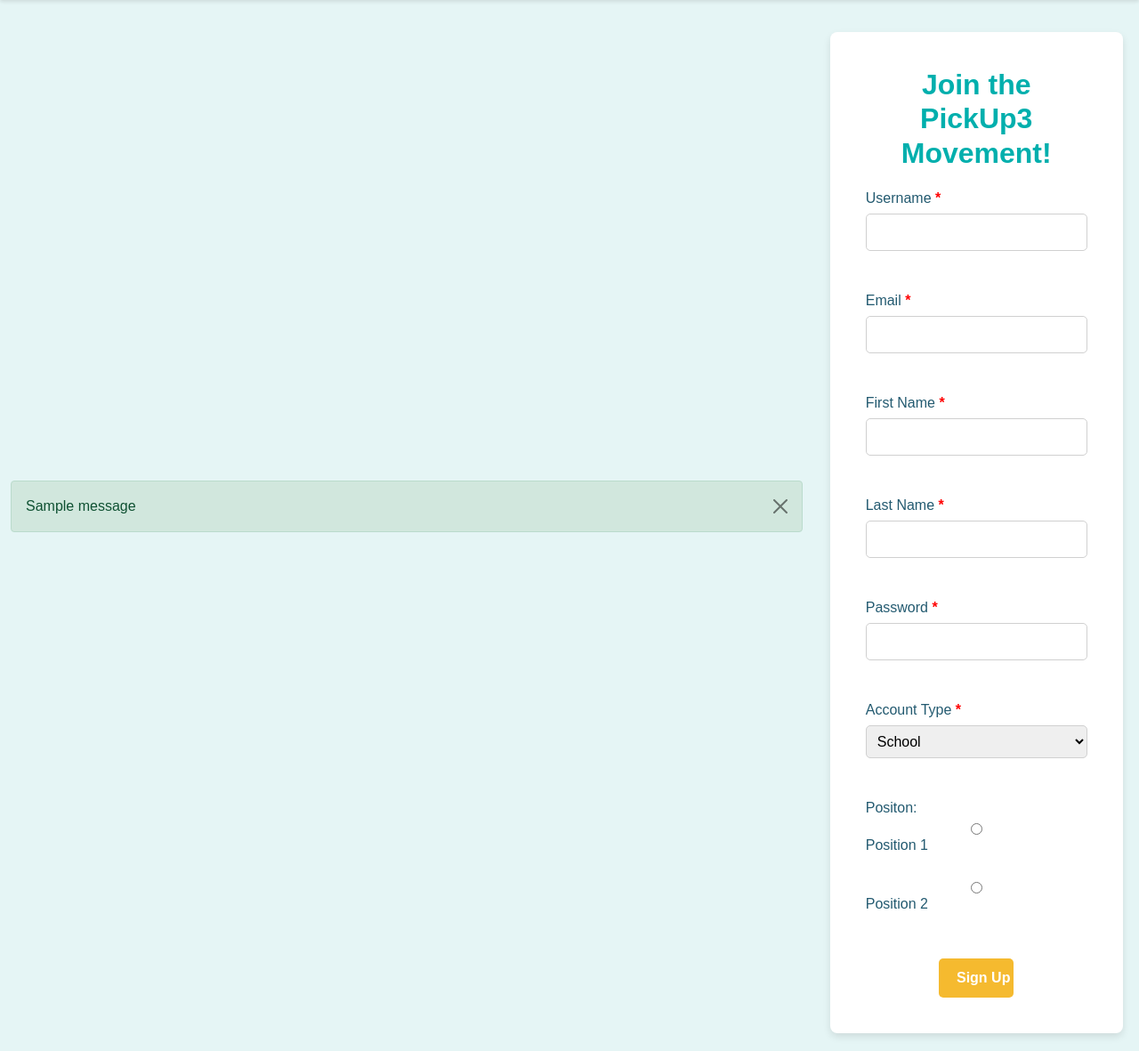
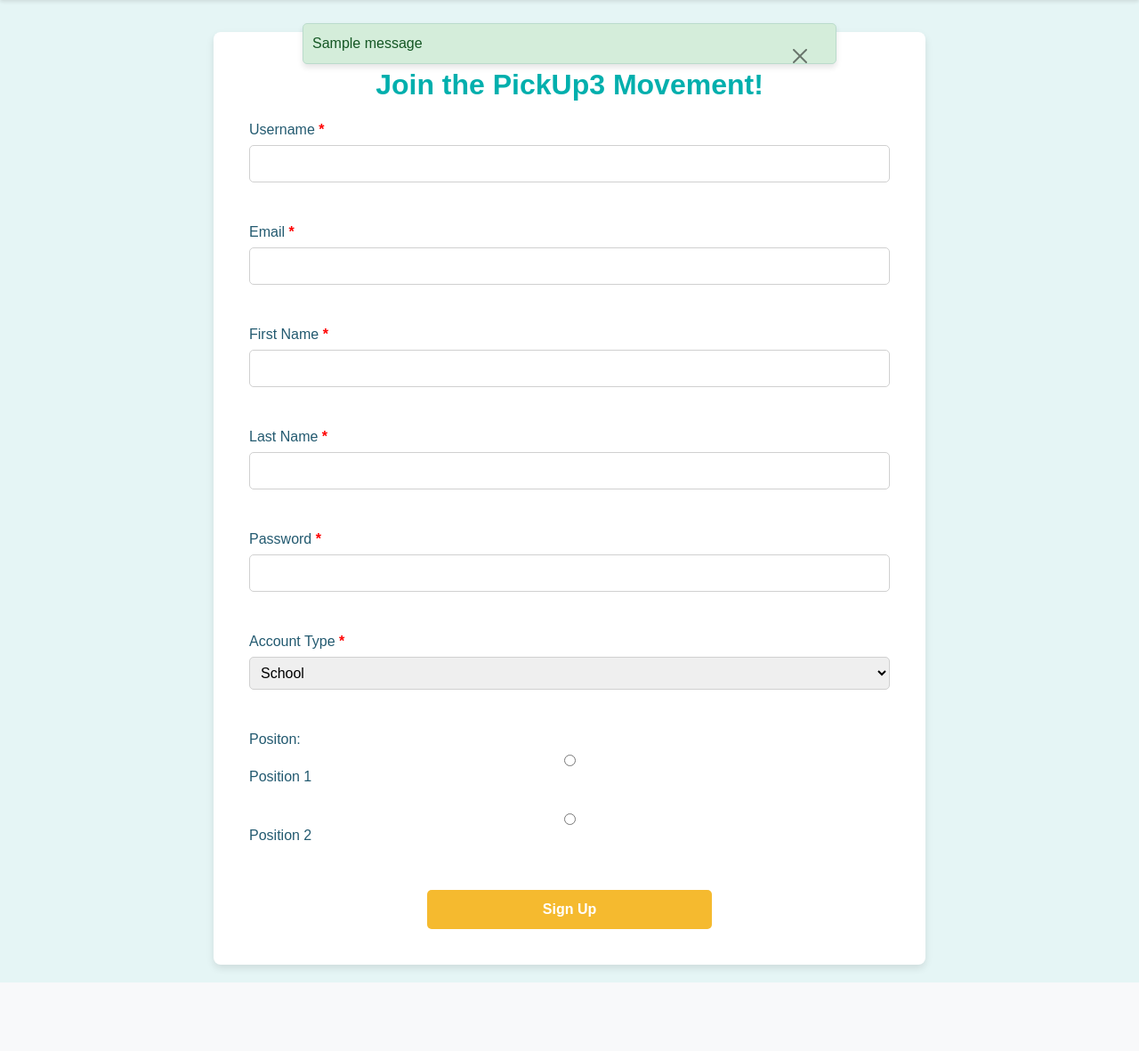
Before and after one commit to MarcoCat/TrashMeter, a Flask app: page /signup in a window 1280 px wide. Shown: the part 44-1225 px from the top of the page at 89% size. After the commit the page ends 1148 px from the top, so only its background shows below. Run offline with Flask 3, Linux system fonts and the light colour scheme; tables that the repository leaves empty hold one stand-in row (values such as "Sample post"); one stand-in notice (Sample message) is shown.

Commit message:
Completely separate the function of the alret in base.html

```diff
--- /dev/null
+++ b/app/static/alert.css
@@ -0,0 +1,49 @@
+.alert-container {
+    position: fixed;
+    top: 60px;
+    left: 0;
+    right: 0;
+    z-index: 1050;
+    display: flex;
+    justify-content: center;
+    align-items: flex-start;
+    pointer-events: none;
+}
+
+.alert {
+    pointer-events: auto;
+    width: 80%;
+    max-width: 600px;
+    margin-top: 10px;
+    box-shadow: 0 4px 6px rgba(0,0,0,0.1);
+    background-color: #fff;
+    padding: 10px;
+    border-radius: 5px;
+}
+
+.alert-dismissible .btn-close {
+    position: absolute;
+    top: 0.5rem;
+    right: 1rem;
+    z-index: 1060;
+}
+
+.alert-success {
+    background-color: #d4edda;
+    color: #155724;
+}
+
+.alert-info {
+    background-color: #d1ecf1;
+    color: #0c5460;
+}
+
+.alert-warning {
+    background-color: #fff3cd;
+    color: #856404;
+}
+
+.alert-danger {
+    background-color: #f8d7da;
+    color: #721c24;
+}
--- /dev/null
+++ b/app/static/base.css
@@ -0,0 +1,4 @@
+main {
+    width: 100%;
+    padding-top: 60px;
+}
--- a/app/static/nav.css
+++ b/app/static/nav.css
@@ -1,4 +1,3 @@
-/* nav.css */
 header {
     background-color: #f8f9fa; /* Background color of the navigation bar */
     box-shadow: 0 2px 4px rgba(0,0,0,0.1); /* Adds shadow effect */
--- a/app/static/signup.css
+++ b/app/static/signup.css
@@ -39,8 +39,8 @@
 }
 
 .required {
-    color: red; /* Makes the asterisks red */
-    font-weight: bold; /* Optionally make the asterisk bold for emphasis */
+    color: red;
+    font-weight: bold;
 }
 
 input[type="text"], input[type="password"], select {
@@ -49,7 +49,7 @@
     margin-bottom: 20px;
     border: 1px solid #D0D0D0;
     box-sizing: border-box;
-    border-radius: 5px; /* *부분 */
+    border-radius: 5px;
 }
 
 .forgot-password-container {
@@ -60,7 +60,7 @@
 }
 
 .link-forgot-password {
-    display: inline-block; /* Ensures text-align right is effective */
+    display: inline-block;
     width: 100%;
 }
 
@@ -70,8 +70,8 @@
     cursor: pointer;
     font-size: 0.9em;
     text-decoration: none;
-    display: inline;  /* Keeps the link inline with other text, if any */
-    margin: 0;        /* Removes margin to avoid any unwanted spacing */
+    display: inline;
+    margin: 0;
     text-align: right;
 }
 
@@ -85,7 +85,7 @@
     font-weight: bold;
     width: calc(50% - 40px);
     margin-top: 20px;
-    text-align: center; /* Sign Up 버튼 가운데 정렬 */
+    text-align: center;
 }
 
 .account-action {
--- /dev/null
+++ b/app/templates/alert.html
@@ -0,0 +1,12 @@
+<div class="alert-container">
+    {% with messages = get_flashed_messages(with_categories=true) %}
+        {% if messages %}
+            {% for category, message in messages %}
+                <div class="alert alert-{{ category }} alert-dismissible fade show" role="alert">
+                    {{ message }}
+                    <button type="button" class="btn-close" data-bs-dismiss="alert" aria-label="Close"></button>
+                </div>
+            {% endfor %}
+        {% endif %}
+    {% endwith %}
+</div>
--- a/app/templates/base.html
+++ b/app/templates/base.html
@@ -6,36 +6,28 @@
     <!-- Bootstrap CDN for Styling Flash Messages -->
     <link href="https://cdn.jsdelivr.net/npm/bootstrap@5.1.3/dist/css/bootstrap.min.css" rel="stylesheet">
     <!-- Include the global stylesheets -->
-    <link rel="stylesheet" href="{{ url_for('static', filename='style.css') }}">
+    <link rel="stylesheet" href="{{ url_for('static', filename='base.css') }}">
     <!-- Include the navigation stylesheet -->
     <link rel="stylesheet" href="{{ url_for('static', filename='nav.css') }}">
-    <!-- Conditionally include the signup stylesheet only for the signup page -->
+    <!-- Include the alert stylesheet -->
+    <link rel="stylesheet" href="{{ url_for('static', filename='alert.css') }}">
+    <!-- Conditionally include the signup and login stylesheets -->
     {% if request.endpoint == 'signup' %}
     <link rel="stylesheet" href="{{ url_for('static', filename='signup.css') }}">
     {% endif %}
-    <!-- Conditionally include the login stylesheet only for the login page -->
     {% if request.endpoint == 'login' %}
     <link rel="stylesheet" href="{{ url_for('static', filename='login.css') }}">
     {% endif %}
 </head>
 <body>
     {% include 'nav.html' %}
-    <div class="container mt-3">
-        <!-- Flash message display area -->
-        {% with messages = get_flashed_messages(with_categories=true) %}
-            {% if messages %}
-                {% for category, message in messages %}
-                    <div class="alert alert-{{ category }} alert-dismissible fade show" role="alert">
-                        {{ message }}
-                        <button type="button" class="btn-close" data-bs-dismiss="alert" aria-label="Close"></button>
-                    </div>
-                {% endfor %}
-            {% endif %}
-        {% endwith %}
-    </div>
-    <main style="padding-top: 60px;"> <!-- Add padding to the top of main content -->
-        {% block content %}{% endblock %}
+    {% include 'alert.html' %}
+
+    <main>
+        {% block content %}
+        {% endblock %}
     </main>
+
     <!-- Bootstrap Bundle with Popper -->
     <script src="https://cdn.jsdelivr.net/npm/bootstrap@5.1.3/dist/js/bootstrap.bundle.min.js"></script>
 </body>
```
